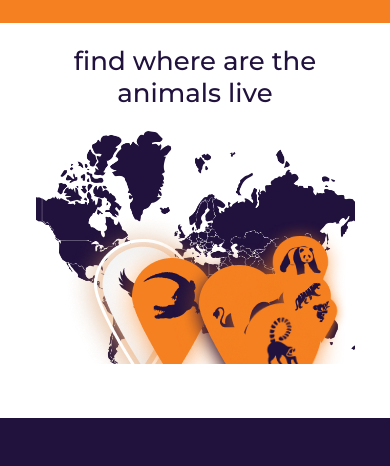
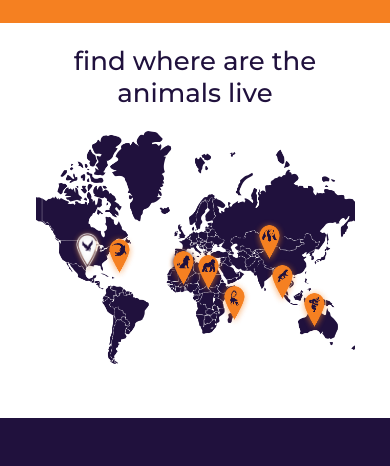
Before and after one commit to NinaEvlash/Online-ZOO, a website: page online-zoo/pages/map/index.html in a window 390 px wide. Shown: the part 87-553 px from the top of the page. Drawn offline with Linux system fonts and the light colour scheme.

Commit message:
feat: add size map-animal-icons

```diff
--- a/online-zoo/pages/map/css/media.css
+++ b/online-zoo/pages/map/css/media.css
@@ -41,6 +41,11 @@
     width: 639px;
     height: 415px;
   }
+
+  .map__marker img {
+    width: 42px;
+    height: 60px;
+  }
 }
 
 @media (max-width: 635px) {
@@ -67,6 +72,11 @@
     height: 233px;
   }
 
+  .map__marker img {
+    width: 35px;
+    height: 50px;
+  }
+
   .footer__container {
     padding-left: 10px;
     padding-right: 10px;
--- a/online-zoo/pages/map/css/style.css
+++ b/online-zoo/pages/map/css/style.css
@@ -57,8 +57,8 @@
 }
 
 .map__marker--eagles {
-  top: 35%;
-  left: 7%;
+  top: 41%;
+  left: 9%;
 }
 
 .map__marker--crocodile {
@@ -67,13 +67,13 @@
 }
 
 .map__marker--lion {
-  top: 46%;
-  left: 40%;
+  top: 48%;
+  left: 39%;
 }
 
 .map__marker--gorilla {
   top: 50%;
-  left: 50%;
+  left: 47%;
 }
 
 .map__marker--lemur {
@@ -93,5 +93,5 @@
 
 .map__marker--koala {
   top: 66%;
-  left: 79%;
+  left: 80%;
 }
```
